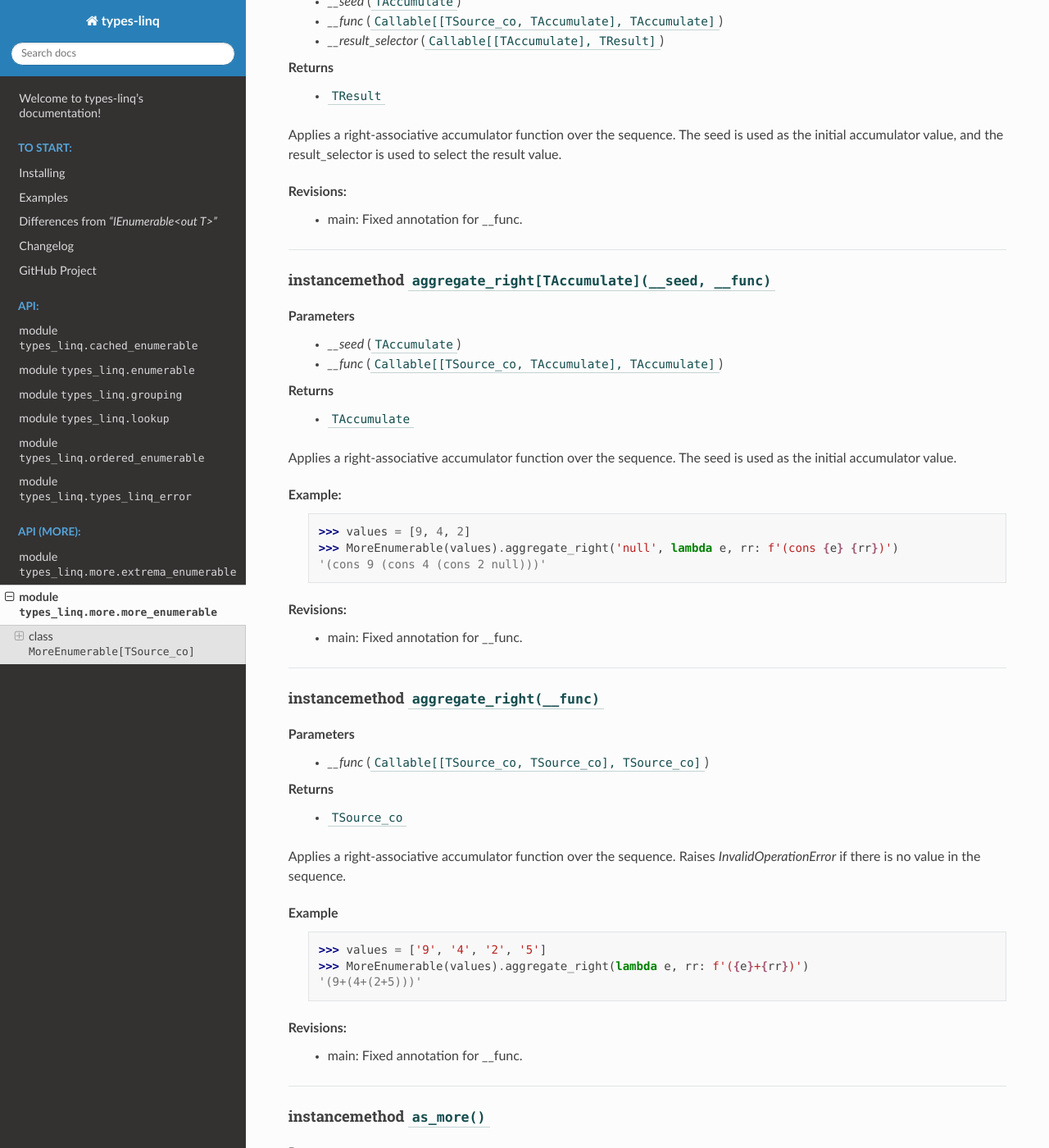
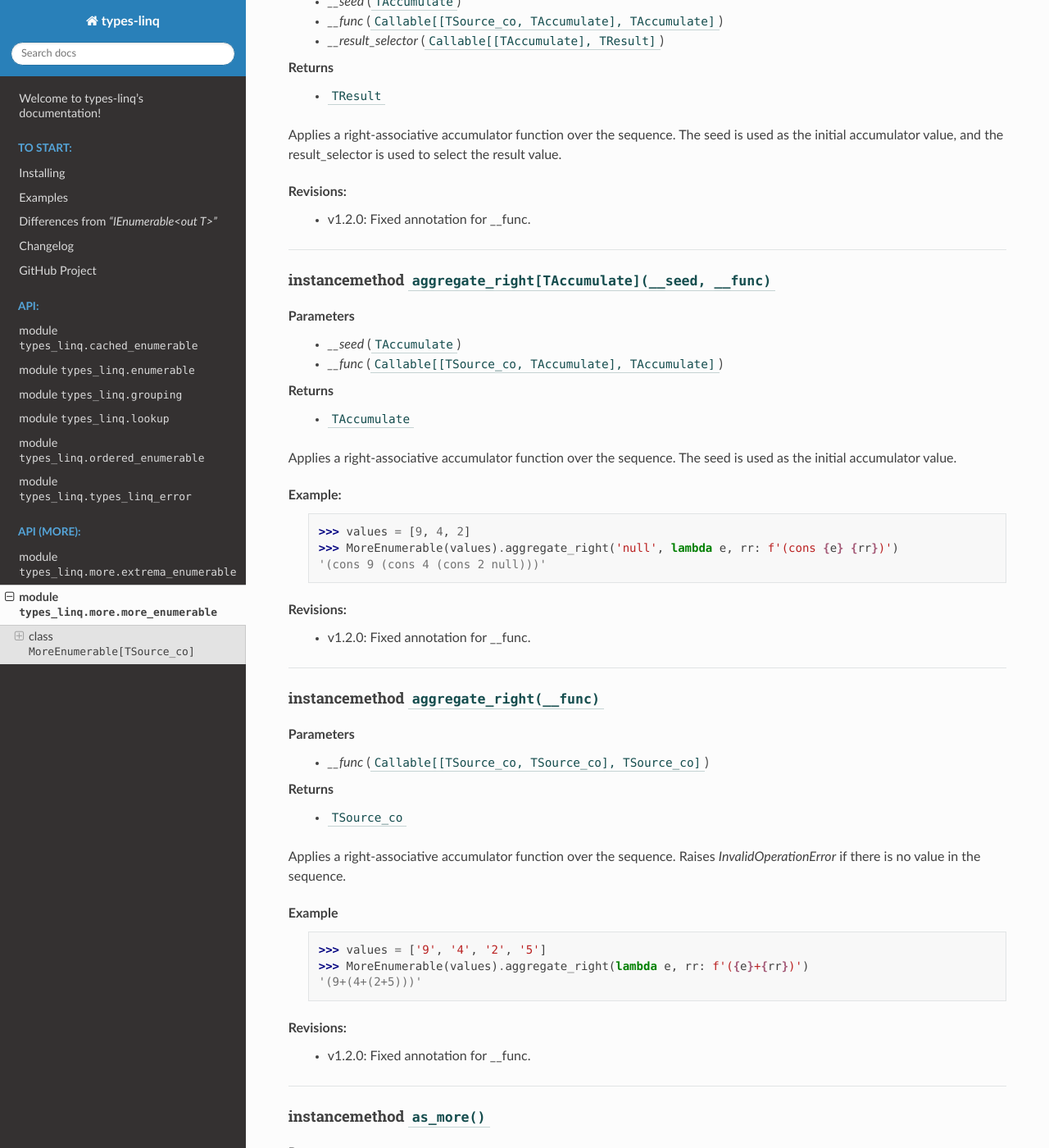
Before and after one commit to cleoold/types-linq, a Sphinx documentation site: the page built from doc/api/more/types_linq.more.more_enumerable.rst, in a window 1280 px wide and 1400 px high, scrolled down 798 px. Shown: the whole window at 82% size. Built offline with Sphinx 7.4.7 and the Read the Docs theme 2.0.0, drawn with Linux system fonts in a browser that asks for light colours; some of the changed text lies outside the part shown.

Commit message:
Increase to v1.2.0

```diff
--- a/doc/api/more/types_linq.more.more_enumerable.rst
+++ b/doc/api/more/types_linq.more.more_enumerable.rst
@@ -40,7 +40,7 @@ Applies a right-associative accumulator function over the sequence. The seed is
 the initial accumulator value, and the result_selector is used to select the result value.
 
 Revisions:
-    - main: Fixed annotation for __func.
+    - v1.2.0: Fixed annotation for __func.
 
 ----
 
@@ -63,7 +63,7 @@ Example:
     '(cons 9 (cons 4 (cons 2 null)))'
 
 Revisions:
-    - main: Fixed annotation for __func.
+    - v1.2.0: Fixed annotation for __func.
 
 ----
 
@@ -85,7 +85,7 @@ Example
     '(9+(4+(2+5)))'
 
 Revisions:
-    - main: Fixed annotation for __func.
+    - v1.2.0: Fixed annotation for __func.
 
 ----
 
@@ -403,7 +403,7 @@ Example
     []
 
 Revisions:
-    - main: New.
+    - v1.2.0: New.
 
 ----
 
@@ -568,7 +568,7 @@ Example
     ['apple', 'apple', 'orange', 'passionfruit', 'passionfruit']
 
 Revisions:
-    - main: New.
+    - v1.2.0: New.
 
 ----
 
@@ -590,7 +590,7 @@ Example
     [-1, -1, -2, -6, -24, -120]
 
 Revisions:
-    - main: New.
+    - v1.2.0: New.
 
 ----
 
@@ -614,7 +614,7 @@ Example
     []
 
 Revisions:
-    - main: New.
+    - v1.2.0: New.
 
 ----
 
@@ -636,7 +636,7 @@ Example
     ['(cons 9 (cons 4 (cons 2 null)))', '(cons 4 (cons 2 null))', '(cons 2 null)', 'null']
 
 Revisions:
-    - main: New.
+    - v1.2.0: New.
 
 ----
 
@@ -658,7 +658,7 @@ Example
     [[0, 1, 2, 4], [-4], [-2, 6, 2], [-2]]
 
 Revisions:
-    - main: New.
+    - v1.2.0: New.
 
 ----
 
@@ -682,7 +682,7 @@ Example
     [[0, 1, 2], [4], [-4], [-2], [6, 2], [-2]]
 
 Revisions:
-    - main: New.
+    - v1.2.0: New.
 
 ----
 
@@ -707,7 +707,7 @@ Example
     [[0, 1, 2, 4], [-4, -2], [6, 2], [-2]]
 
 Revisions:
-    - main: New.
+    - v1.2.0: New.
 
 ----
 
--- a/doc/api/types_linq.enumerable.rst
+++ b/doc/api/types_linq.enumerable.rst
@@ -268,7 +268,7 @@ Example
     3628800
 
 Revisions:
-    - main: Fixed annotation for __func.
+    - v1.2.0: Fixed annotation for __func.
 
 ----
 
--- a/setup.py
+++ b/setup.py
@@ -5,7 +5,7 @@ with open('README.md', 'r', encoding='utf-8') as f:
 
 setup(
     name='types-linq',
-    version='v1.1.0',
+    version='v1.2.0',
     url='https://github.com/cleoold/types-linq',
     license='BSD 2-Clause License',
     author='cleoold',
```
Also changed, not shown: doc/to-start/changelog.rst (+7 -0 lines), 2 other files.
